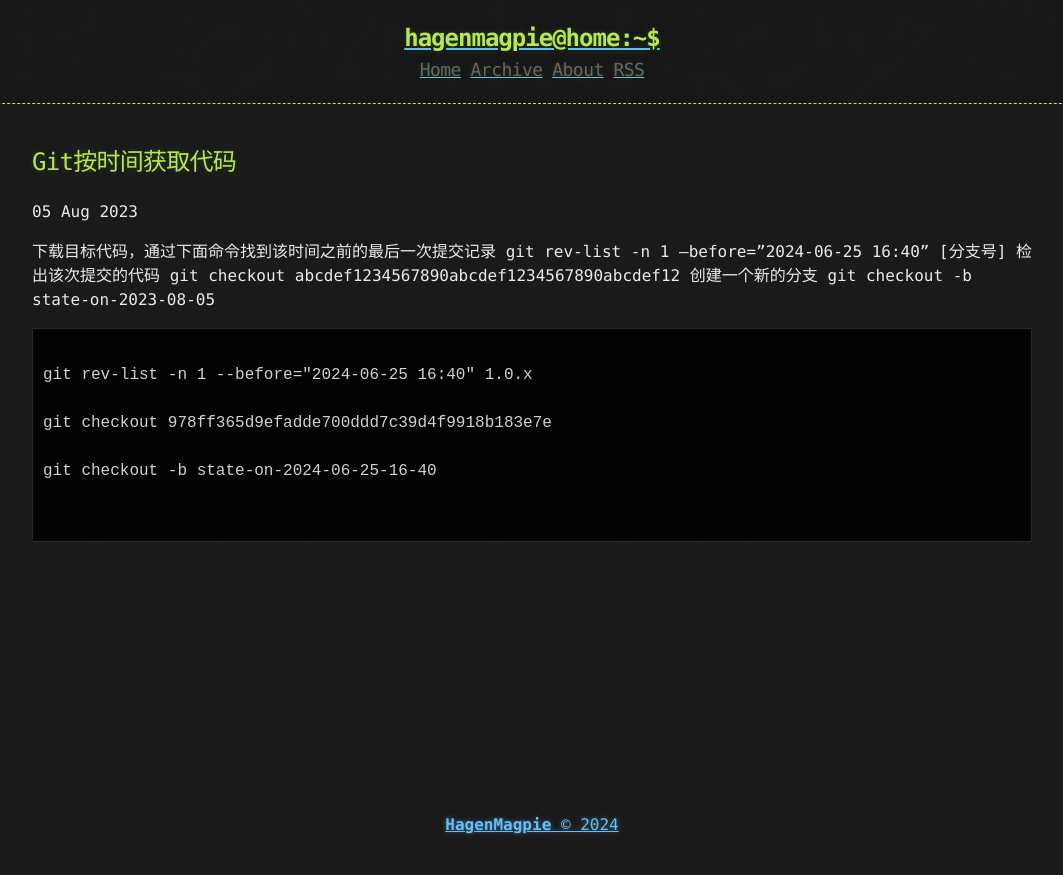
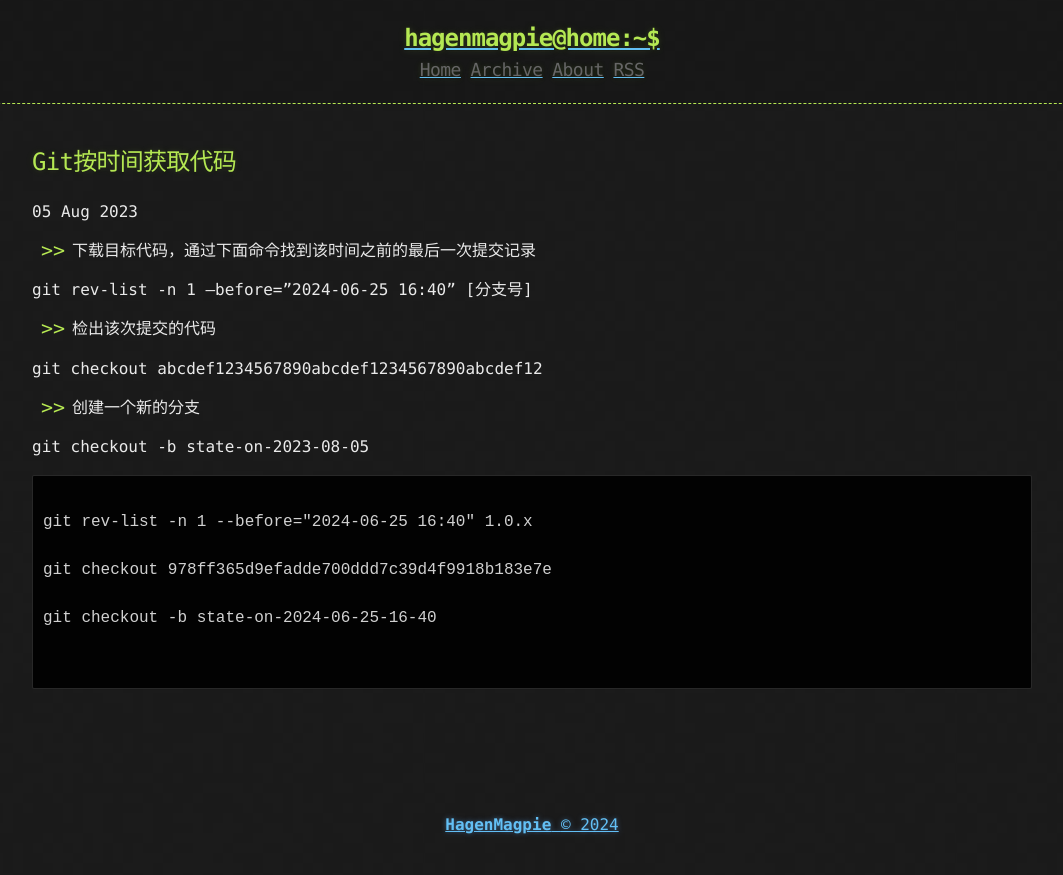
Before and after one commit to Hagenmagpie/hagenmagpie.github.io, a Jekyll site: the page built from _posts/2023-08-05-git-get-date.md, in a window 1280 px wide. Shown: the top 875 px of the page, without its empty margins (108-1171 px from the left). Built offline with Jekyll 4.4.1, drawn with Linux system fonts in a browser that asks for light colours.

Commit message:
Git按时间获取代码1

```diff
--- a/_posts/2023-08-05-git-get-date.md
+++ b/_posts/2023-08-05-git-get-date.md
@@ -4,11 +4,16 @@ published: true
 ---
 
 
-下载目标代码，通过下面命令找到该时间之前的最后一次提交记录
+- 下载目标代码，通过下面命令找到该时间之前的最后一次提交记录
+
 git rev-list -n 1 --before="2024-06-25 16:40" [分支号]
-检出该次提交的代码
+
+- 检出该次提交的代码
+
 git checkout abcdef1234567890abcdef1234567890abcdef12
-创建一个新的分支
+
+- 创建一个新的分支
+
 git checkout -b state-on-2023-08-05
 
 
```
